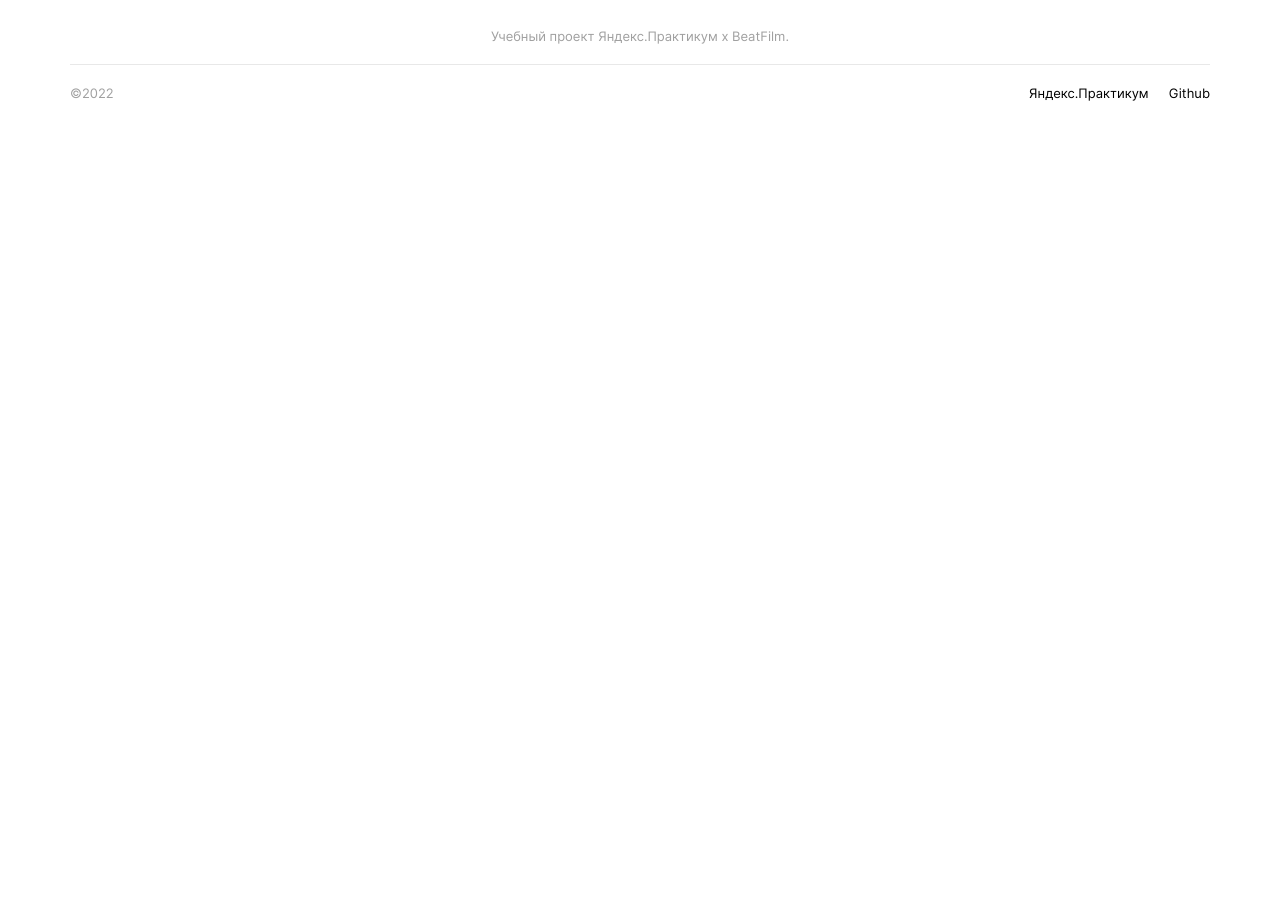
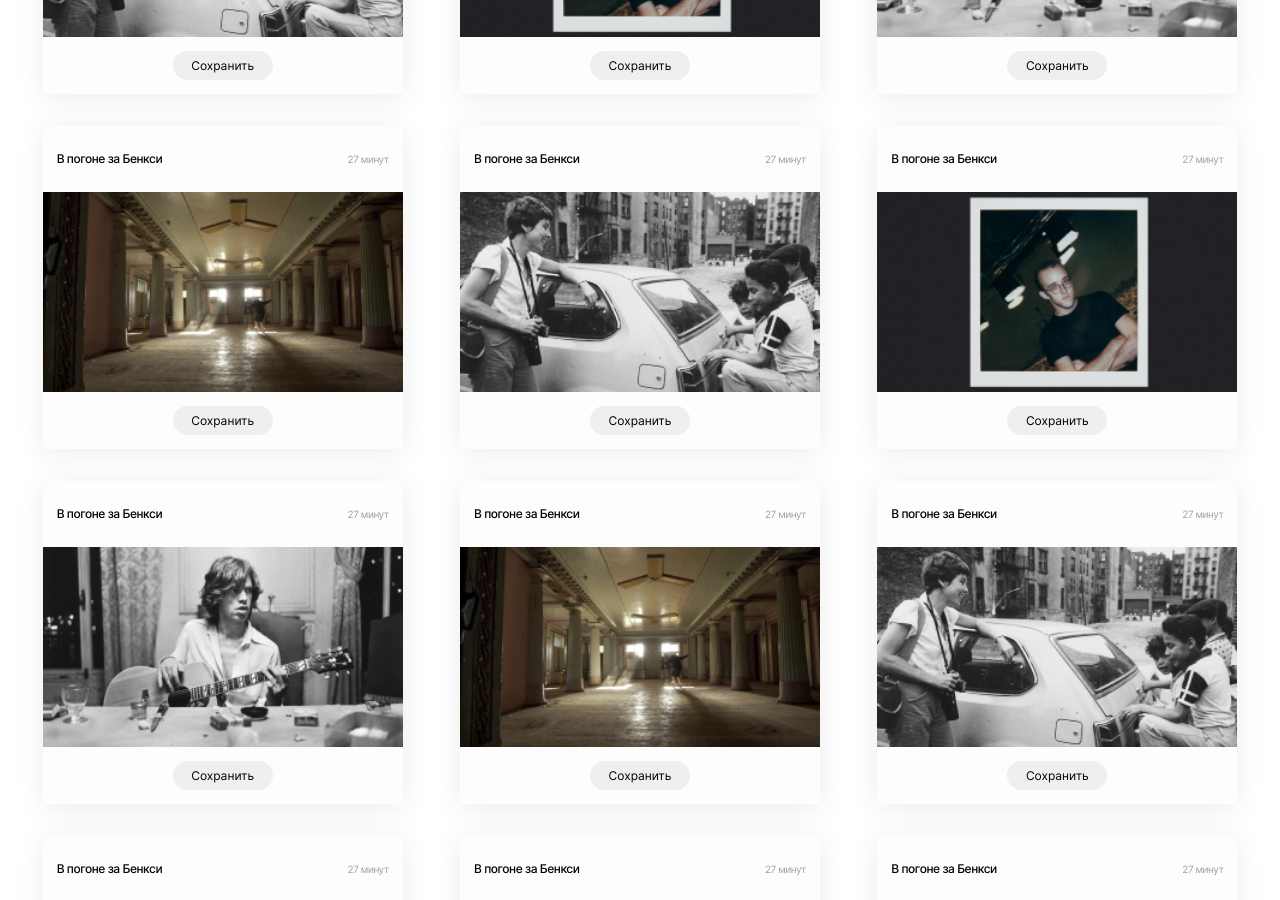
Before and after one commit to AntonovkaE/movies-explorer-frontend, a React (Create React App) app in the folder movie-explorer/: page /movies in a window 1280 px wide. Shown: the part 600-1500 px from the top of the page. Before the commit the page ends 800 px from the top, so only its background shows below. Built offline with nearby package versions, Linux system fonts and the light colour scheme.

Commit message:
feat: add styles for Movie

```diff
--- a/movie-explorer/src/components/App/App.css
+++ b/movie-explorer/src/components/App/App.css
@@ -7,6 +7,11 @@
 .link {
     text-decoration: none;
     color: inherit;
+}
+
+.link:hover {
+    opacity: 0.7;
+    transition: opacity 1s;
 }
 .main {
     font-family: inter;
@@ -29,3 +34,9 @@ body {
 .button {
     border: none;
 }
+
+.button:hover {
+    opacity: 0.7;
+    transition: opacity 1s;
+    box-shadow: 0 0 1px 1px #A0A0A0;
+}
--- a/movie-explorer/src/components/Button/Button.css
+++ b/movie-explorer/src/components/Button/Button.css
@@ -6,6 +6,8 @@
     font-size: 12px;
     line-height: 11px;
     letter-spacing: 0;
+    justify-self: center;
+    margin: 14px auto;
 }
 .button_default {
     background: #F9F9F9;;
--- a/movie-explorer/src/components/MoviesCard/MoviesCard.css
+++ b/movie-explorer/src/components/MoviesCard/MoviesCard.css
@@ -0,0 +1,67 @@
+.movie {
+    background: #FDFDFD;
+    box-shadow: 0px 4px 30px rgba(0, 0, 0, 0.08);
+    border-radius: 6px;
+    margin: 0 auto;
+}
+
+.movie:not(:last-child) {
+    margin: 0 auto 16px;
+}
+
+.movie__article {
+    display: flex;
+    flex-direction: column;
+    flex-wrap: wrap;
+    justify-content: center;
+}
+
+.movie__header {
+    box-sizing: border-box;
+    padding: 14px;
+    display: flex;
+    justify-content: space-between;
+    width: 100%;
+}
+
+.movie__title {
+    font-weight: 500;
+    font-size: 12px;
+    line-height: 18px;
+    width: fit-content;
+}
+
+.movie__duration {
+    font-size: 10px;
+    line-height: 18px;
+
+    text-align: right;
+
+    color: #A0A0A0;
+}
+
+.movie__img {
+    width: 300px;
+    height: 168px;
+    object-fit: cover;
+    object-position: center;
+}
+
+@media screen and (min-width: 768px) {
+    .movie:not(:last-child) {
+        margin: 0 auto;
+    }
+    .movie__img {
+        width: 342px;
+        height: 190px;
+
+    }
+}
+
+@media screen and (min-width: 1280px) {
+    .movie__img {
+        width: 360px;
+        height: 200px;
+    }
+
+}
--- a/movie-explorer/src/components/MoviesCard/MoviesCard.js
+++ b/movie-explorer/src/components/MoviesCard/MoviesCard.js
@@ -1,14 +1,16 @@
 import React from 'react';
-import first from '../../images/1.jpg'
+import './MoviesCard.css';
 import Button from '../Button/Button';
 
-function MovieCard() {
+function MovieCard({ srcImage }) {
   return (
     <li className="movie">
-      <article>
-        <h2 className="movie__title">В погоне за Бенкси</h2>
-        <p className="movie__duration">27 минут</p>
-        <img className="movie__img" alt="кадр фильма" src={first}/>
+      <article className="movie__article">
+        <div className="movie__header">
+          <h2 className="movie__title">В погоне за Бенкси</h2>
+          <p className="movie__duration">27 минут</p>
+        </div>
+        <img className="movie__img" alt="кадр фильма" src={srcImage}/>
         <Button type="movie" status="saved"></Button>
       </article>
     </li>
--- a/movie-explorer/src/components/MoviesCardList/MoviesCardList.css
+++ b/movie-explorer/src/components/MoviesCardList/MoviesCardList.css
@@ -0,0 +1,44 @@
+/*.section_movieCardList {*/
+/*    padding: 40px 10px 30px;*/
+/*}*/
+
+.movies {
+    margin-bottom: 80px;
+    padding: 40px 10px;
+    box-sizing: border-box;
+    display: grid;
+    grid-template-columns: 1fr;
+    grid-template-rows: repeat(auto-fit, 1fr);
+    /*grid-auto-rows: 0;*/
+    overflow: hidden;
+}
+
+.button_showMore {
+    padding: 11px 50px 9px;
+    width: 100%;
+    background: #F9F9F9;
+    border-radius: 6px;
+}
+
+@media screen and (min-width: 768px) {
+
+    .movies {
+        padding: 70px 30px;
+        grid-template-columns: repeat(auto-fit, minmax(342px, 1fr));
+        gap: 35px 24px;
+        grid-template-rows: repeat(auto-fit, 1fr);
+    }
+}
+
+@media screen and (min-width: 1280px) {
+    /*.section_movieCardList {*/
+    /*    padding: 70px 70px 80px;*/
+    /*}*/
+
+    .movies {
+        max-width: 1280px;
+        margin: 0 auto;
+        grid-template-columns: repeat(3, minmax(360px, 1fr));
+        gap: 32px;
+    }
+}
--- a/movie-explorer/src/components/MoviesCardList/MoviesCardList.js
+++ b/movie-explorer/src/components/MoviesCardList/MoviesCardList.js
@@ -1,16 +1,38 @@
 import React from 'react';
 import './MoviesCardList.css';
 import MovieCard from '../MoviesCard/MoviesCard';
+import first from '../../images/1.jpg';
+import second from '../../images/2.jpg'
+import third from '../../images/3.jpg'
+import forth from '../../images/4.jpg'
+import Preloader from '../Preloader/Preloader';
 
 function MovieCardList() {
   return (
     <section className="section section_movieCardList" aria-label="Фильмы">
+      {/*<Preloader/>*/}
       <ul className="list movies">
-        <MovieCard key="1" />
+        <MovieCard key="1" srcImage={first}/>
+        <MovieCard key="2" srcImage={second}/>
+        <MovieCard key="3" srcImage={third}/>
+        <MovieCard key="4" srcImage={forth}/>
+        <MovieCard key="1" srcImage={first}/>
+        <MovieCard key="2" srcImage={second}/>
+        <MovieCard key="3" srcImage={third}/>
+        <MovieCard key="4" srcImage={forth}/>
+        <MovieCard key="1" srcImage={first}/>
+        <MovieCard key="2" srcImage={second}/>
+        <MovieCard key="3" srcImage={third}/>
+        <MovieCard key="4" srcImage={forth}/>
+        <MovieCard key="1" srcImage={first}/>
+        <MovieCard key="2" srcImage={second}/>
+        <MovieCard key="3" srcImage={third}/>
+        <MovieCard key="4" srcImage={forth}/>
         {/*{movies.map((movie, i) => (*/}
         {/*  <MovieCard key={movie._id} movie={movie}/>*/}
         {/*))}*/}
       </ul>
+      <button className="button button_showMore">Ещё</button>
 
     </section>
   );
```
Also changed, not shown: movie-explorer/src/images/2.jpg (added).
